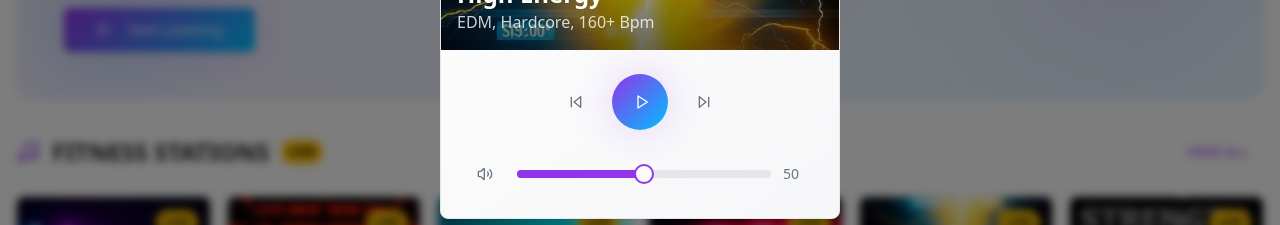
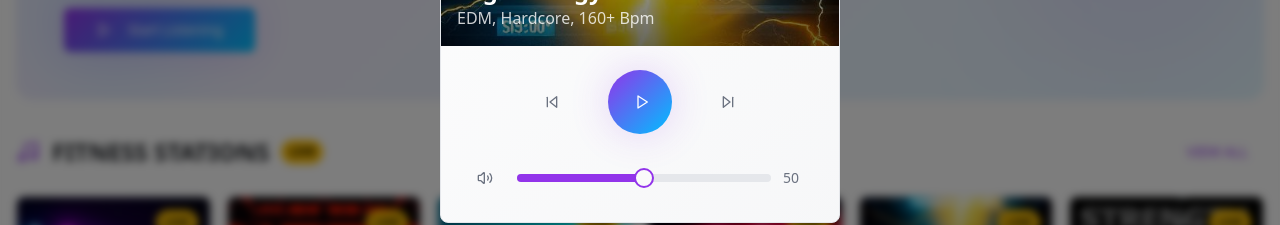
Before and after one commit to sebastiangut/fastfit-beat, a React (Vite) app: page / in a window 1280 px wide. Both pictures are taken after a click on the button "Start Listening". Shown: the part 465-690 px from the top of the page. Built offline with nearby package versions, Linux system fonts and the light colour scheme.

Commit message:
Increase player control size
Increase the size of the play/pause, skip back, and skip forward buttons in the radio player.

```diff
--- a/src/components/RadioPlayer.tsx
+++ b/src/components/RadioPlayer.tsx
@@ -114,34 +114,34 @@ const RadioPlayer: React.FC<RadioPlayerProps> = ({ station, isOpen, onClose }) =
           {/* Player controls */}
           <div className="p-6 space-y-6 flex-1 flex flex-col justify-center md:flex-initial md:justify-start">
             {/* Main controls */}
-            <div className="flex items-center justify-center space-x-4">
+            <div className="flex items-center justify-center space-x-8">
               <Button
                 variant="ghost"
                 size="icon"
-                className="text-muted-foreground hover:text-foreground"
+                className="h-12 w-12 text-muted-foreground hover:text-foreground"
               >
-                <SkipBack className="h-5 w-5" />
+                <SkipBack className="h-6 w-6" />
               </Button>
 
               <Button
                 variant="default"
                 size="icon"
-                className="h-14 w-14 rounded-full bg-gradient-primary hover:scale-105 transition-transform shadow-glow"
+                className="h-16 w-16 rounded-full bg-gradient-primary hover:scale-105 transition-transform shadow-glow"
                 onClick={togglePlayPause}
               >
                 {isPlaying ? (
-                  <Pause className="h-6 w-6" />
+                  <Pause className="h-7 w-7" />
                 ) : (
-                  <Play className="h-6 w-6 ml-1" />
+                  <Play className="h-7 w-7 ml-1" />
                 )}
               </Button>
 
               <Button
                 variant="ghost"
                 size="icon"
-                className="text-muted-foreground hover:text-foreground"
+                className="h-12 w-12 text-muted-foreground hover:text-foreground"
               >
-                <SkipForward className="h-5 w-5" />
+                <SkipForward className="h-6 w-6" />
               </Button>
             </div>
 
```
